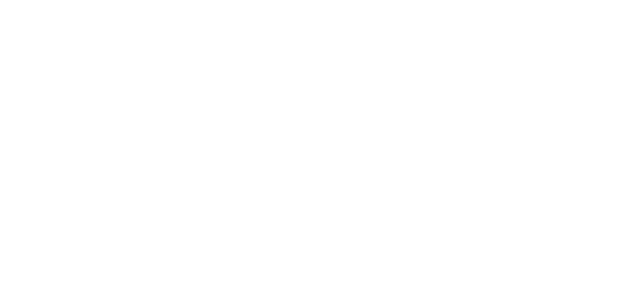
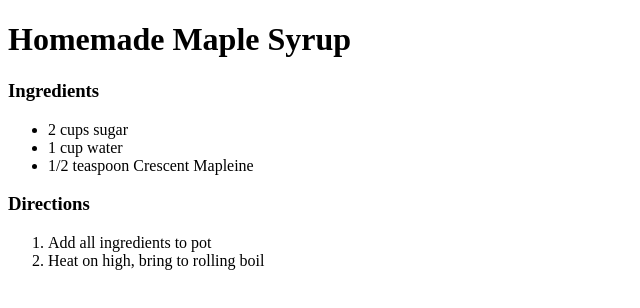
Before and after one commit to FelipeFlop16/odin-recipes, a plain HTML site: page recipes/syrup.html in a window 1280 px wide. Shown: the whole page, without its empty margins (0-640 px from the left). Drawn offline with Linux system fonts and the light colour scheme.

Commit message:
Add syrup recipe to syrup.html

```diff
--- a/recipes/syrup.html
+++ b/recipes/syrup.html
@@ -4,4 +4,18 @@
         <meta charset="utf-8">
         <title>Homemade Maple Syrup</title>
     </head>
+    <body>
+        <h1>Homemade Maple Syrup</h1>
+        <h3>Ingredients</h3>
+        <ul>
+            <li>2 cups sugar</li>
+            <li>1 cup water</li>
+            <li>1/2 teaspoon Crescent Mapleine</li>
+        </ul>
+        <h3>Directions</h3>
+        <ol>
+            <li>Add all ingredients to pot</li>
+            <li>Heat on high, bring to rolling boil</li>
+        </ol>
+    </body>
 </html>
```
